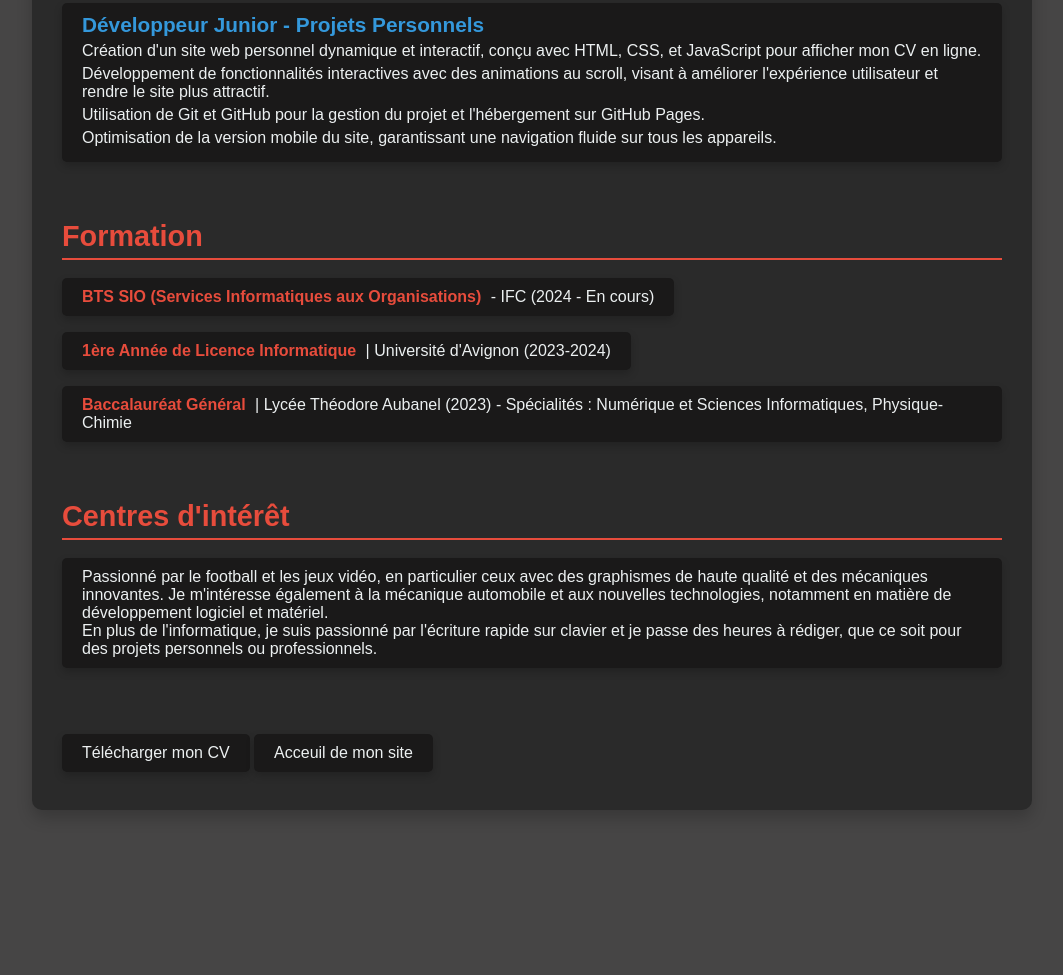
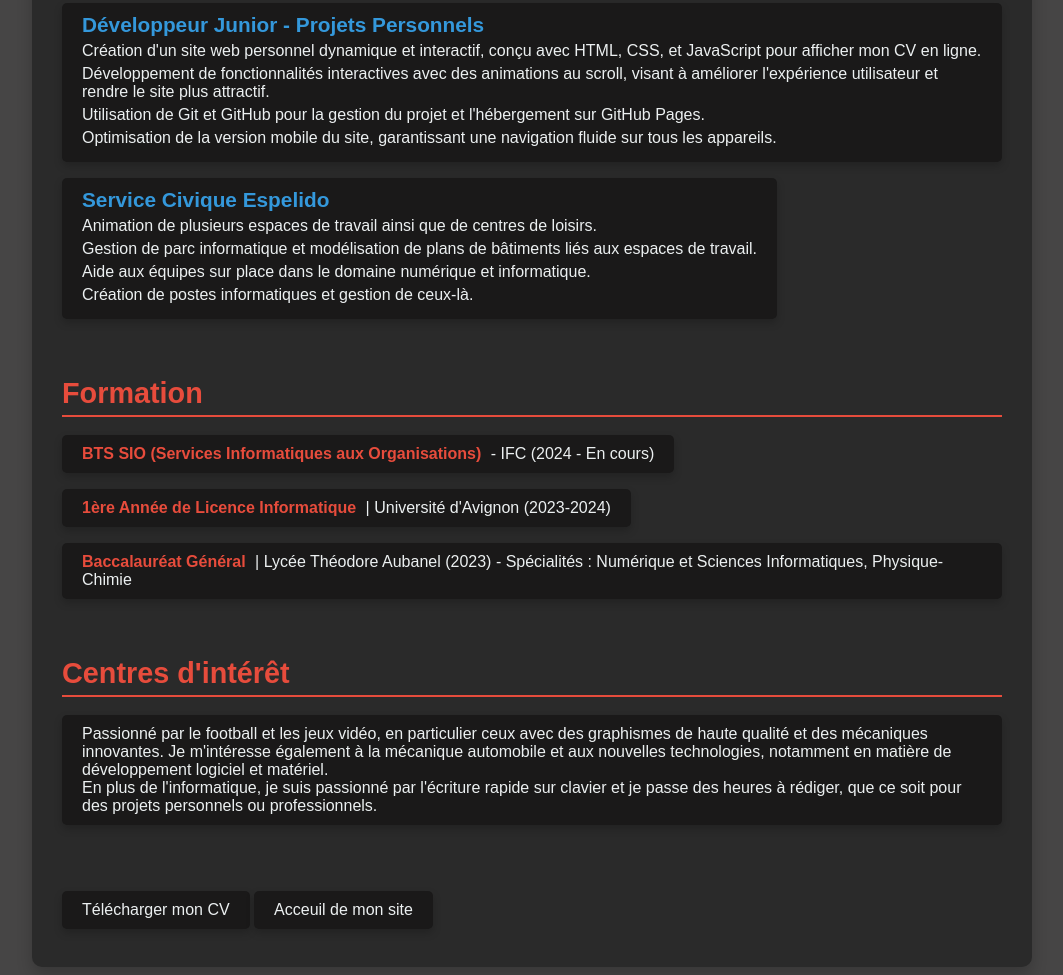
Before and after one commit to SLPR-ux/CV_JOBEt, a plain HTML site: page index.html in a window 1280 px wide. Shown: the part 2009-2984 px from the top of the page, without its empty margins (108-1171 px from the left). Before the commit the page ends 2859 px from the top, so only its background shows below. Drawn offline with nearby package versions, Linux system fonts and the light colour scheme.

Commit message:
Ajout SV Esp

```diff
--- a/index.html
+++ b/index.html
@@ -120,6 +120,17 @@
                     </ul>
                 </div>
             </div>
+            <div class="button-like">
+                <div class="experience-item">
+                    <h3>Service Civique Espelido</h3>
+                    <ul>
+                        <li>Animation de plusieurs espaces de travail ainsi que de centres de loisirs.</li>
+                        <li>Gestion de parc informatique et modélisation de plans de bâtiments liés aux espaces de travail.</li>
+                        <li>Aide aux équipes sur place dans le domaine numérique et informatique.</li>
+                        <li>Création de postes informatiques et gestion de ceux-là.</li>
+                    </ul>
+                </div>
+            </div>
         </section>
 
         <section class="education section">
```
